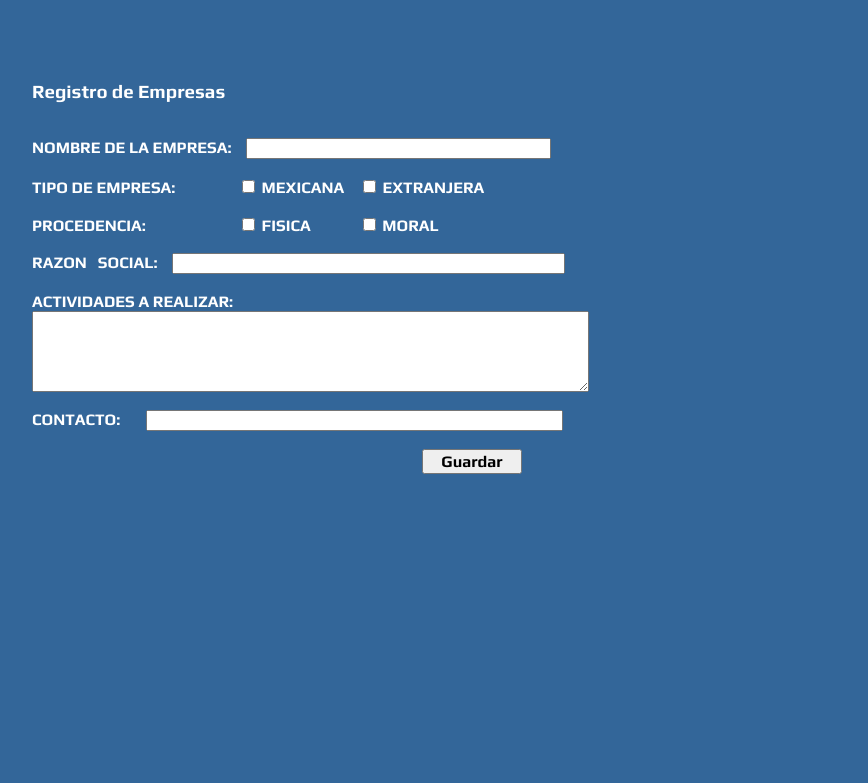
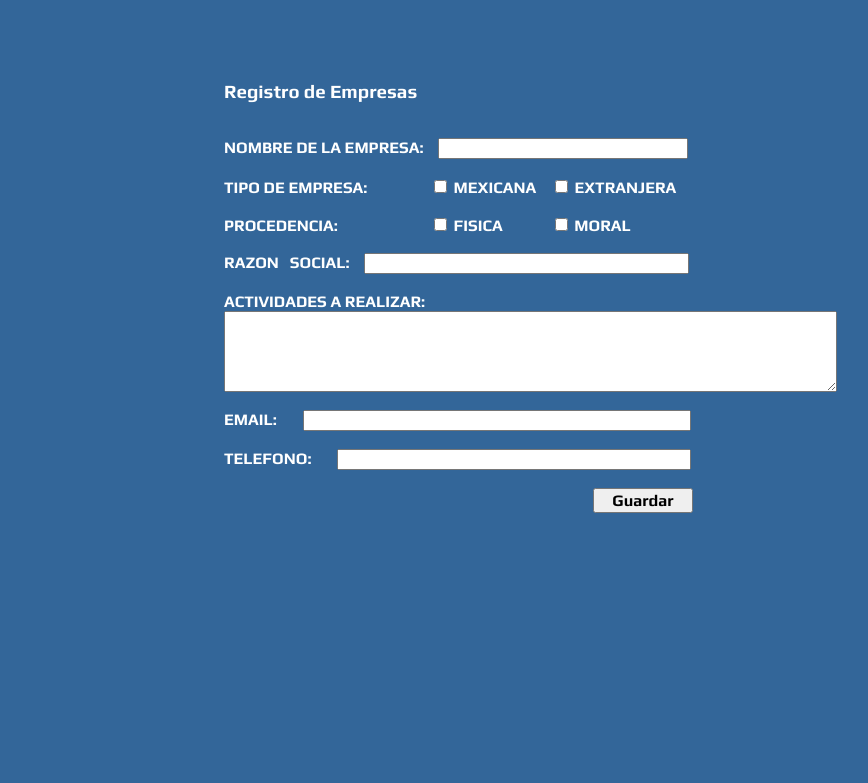
Before and after one commit to yomimsm/ks, a PHP site: page /empresas.php in a window 1280 px wide. Shown: the top 783 px of the page, without its empty margins (26-894 px from the left). Run offline with PHP 8.4, Linux system fonts and the light colour scheme; data that the repository does not hold is empty.

Commit message:
!!!^Y_Agregar Campos
Agregar Campos de telefono y correo electronico

```diff
--- a/alta_empresa.php
+++ b/alta_empresa.php
@@ -4,6 +4,7 @@
         $act=$_POST['actividades'];
         $r_social = $_POST['social'];
         $contacto = $_POST['contacto'];
+        $telefono = $_POST['telefono'];
         $clave = rand();
         if(isset($_POST['fisica'])) {
             $procedencia = $_POST['fisica'];
@@ -17,13 +18,14 @@
         if(isset($_POST['extranjera'])){
             $tipo= $_POST['extranjera'];
         }
-        $Sql="insert into Empresas (company,procedencia,tipo,actividades,razon_social,contacto,clave) values(
+        $Sql="insert into Empresas (company,procedencia,tipo,actividades,razon_social,contacto,telefono,clave) values(
 			'".$usuario."',
             '".$procedencia."',
             '".$tipo."',
             '".$act."',
             '".$r_social."',
             '".$contacto."',
+            '".$telefono."',
             '".$clave."')";
 
         mysqli_query($con,$Sql);
--- a/empresas.php
+++ b/empresas.php
@@ -14,6 +14,7 @@
     }
     body{
         background-color:#336699;
+        margin-left:200px;
     }
    </style>
 </head>
@@ -26,7 +27,7 @@
     <form action="alta_empresa.php" method = "post" enctype="multipart/form-data">
     <div style="margin-left:50px; font-family: play-Bold;color:#fff">
         <label for="">NOMBRE DE LA EMPRESA:&nbsp;&nbsp;&nbsp; </label>
-        <input type="text" name="usuario" id="usuario" size="35">
+        <input type="text" name="usuario" id="usuario" style="width:250px">
     </div>
     <br>
     <div style="margin-left:50px; font-family: play-Bold;color:#fff">
@@ -43,21 +44,26 @@
     <br>
     <div style="margin-left:50px; font-family: play-Bold;color:#fff">
         <label for="">RAZON&nbsp;&nbsp;&nbsp;SOCIAL:&nbsp;&nbsp;&nbsp; </label>
-        <input type="text" name="social" id="social" size="46">
+        <input type="text" name="social" id="social" style="width:325px">
     </div>
     <br>
     <div style="margin-left:50px; font-family: play-Bold;color:#fff">
         <label for="">ACTIVIDADES A REALIZAR: </label>
         <br>
-        <textarea name="actividades" id="activadades" cols="67" rows="5"style="resize: both;"></textarea>
+        <textarea name="actividades" id="activadades" cols="74" rows="5"style="resize: both;"></textarea>
     </div>
     <br>
     <div style="margin-left:50px; font-family: play-Bold;color:#fff">
-        <label for="">CONTACTO:&nbsp;&nbsp;&nbsp;&nbsp;&nbsp;&nbsp; </label>
-        <input type="text" name="contacto" id="contacto" size="49">
+        <label for="">EMAIL:&nbsp;&nbsp;&nbsp;&nbsp;&nbsp;&nbsp; </label>
+        <input type="email" name="contacto" id="contacto" style="width:388px">
     </div>
     <br>
-    <div style="margin-left: 440px">
+    <div style="margin-left:50px; font-family: play-Bold;color:#fff">
+        <label for="">TELEFONO:&nbsp;&nbsp;&nbsp;&nbsp;&nbsp;&nbsp; </label>
+        <input type="number" name="telefono" id="telefono" style="width:354px">
+    </div>
+    <br>
+    <div style="margin-left: 419px">
     <button type="submit" style="font-family: play-Bold; width: 100px; font-size: 16px">Guardar</button>
     </div>
     </form>
--- a/principal2.html
+++ b/principal2.html
@@ -13,7 +13,7 @@
       	<CENTER><IMG SRC="./images/ags.jpg"  WIDTH=540 HEIGHT=342></CENTER>
 	<br />
 
-<div align="center" style="color: white; font-size:10px; font-width: bold; font-family:Arial, Helvetica, sans-serif; ">
+<div align="center" style="color: white; font-size:10px; font-weight: bold; font-family:Arial, Helvetica, sans-serif; ">
 Av. Japon No. 126 Parque Industrial San Francisco, San Francisco De Los Romo, Ags. Mexico. <br />
 Sistemas De Arneses K&S Mexicana S.A. De C.V. &copy;Copyright 2004 Todos Los Derechos Reservados.
 </div>
```
